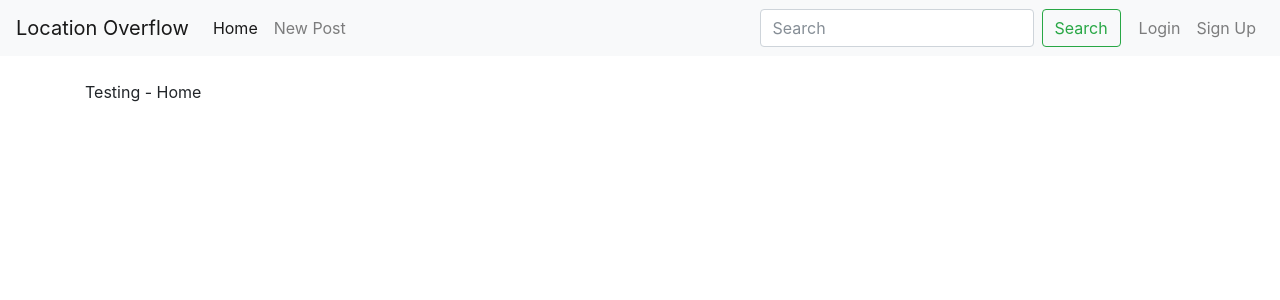
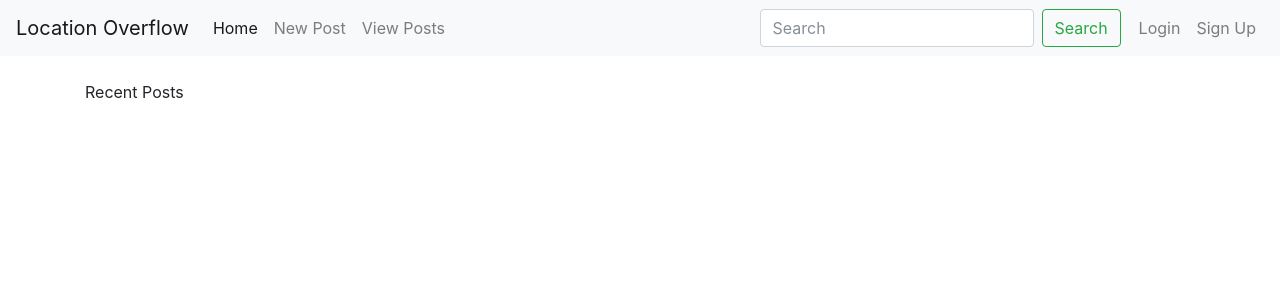
Before and after one commit to soggybag/WEB-3-Contract, a Node server app: page / in a window 1280 px wide. Shown: the top 300 px of the page. Run offline with Node 20, Linux system fonts and the light colour scheme; data that the repository does not hold is empty; some libraries are stand-ins or nearby versions.

Commit message:
Changed home. Basic navbar fix.

```diff
--- a/app.js
+++ b/app.js
@@ -45,13 +45,6 @@ let checkAuth = (req, res, next) => {
 app.use(checkAuth)
 const utils = require('./controllers/utils.js')
 
-app.get('/', (req, res) => {
-    let bodytype = utils.checklog("home", req.user)
-
-
-    res.render('home', {bodytype, user: req.user})
-})
-
 require('./controllers/auth.js')(app);
 require('./controllers/posts.js')(app);
 
--- a/controllers/posts.js
+++ b/controllers/posts.js
@@ -3,16 +3,16 @@ const User = require('../models/user')
 const utils = require('./utils')
 
 module.exports = (app) => {
-    app.get('/all', (req, res) => {
+    app.get('/', (req, res) => {
         let bodytype = utils.checklog("view-all", req.user)
         Post.find().populate('author').then((post) => {
-            res.render('all-posts', {post, bodytype, user: req.user})
+            res.render('home', {post, bodytype, user: req.user})
           }).catch((err) => {
             console.log(err.message)
           })
 
     })
-
+// Take this out when you're set; debugging
     app.get('/location', (req, res) => {
         let bodytype = utils.checklog("loc", req.user)
         Post.find({'location': req.query.q}).populate('author').then((post) => {
--- a/views/home.handlebars
+++ b/views/home.handlebars
@@ -1,8 +1,14 @@
-Testing - Home
-
-{{#each posts}}
-<li class="list-group-item">
-  <a href="/posts/{{this._id}}" class="lead">{{this.title}}</a>
-</li>
-
+<style>
+.in-a-box{
+    border: 1px solid grey;
+    padding: 20px;
+    border-radius: 10px;
+}
+</style>
+Recent Posts
+{{#each post}}
+    <div class="in-a-box">
+    <a href="/posts/{{this.id}}"><h2>{{this.title}}</h2></a>
+    <p><a href="location?q={{this.location}}">Location: {{this.location}}</a></p>
+</div>
 {{/each}}
--- a/views/layouts/main.handlebars
+++ b/views/layouts/main.handlebars
@@ -4,6 +4,7 @@
 <script src="https://code.jquery.com/jquery-3.2.1.min.js"></script>
 <link rel="stylesheet" href="https://maxcdn.bootstrapcdn.com/bootstrap/4.0.0-beta.2/css/bootstrap.min.css">
 <link rel="stylesheet" href="../../style.css"/>
+<title>Location Overflow</title>
 </head>
 <body class="{{bodytype}}">
 
@@ -14,6 +15,8 @@
     <ul class="navbar-nav mr-auto">
       <li class="nav-item active"><a class="nav-link" href="/">Home</a></li>
         <li><a class="nav-link" href="/posts/new">New Post</a></li>
+        <li><a class="nav-link" href="/view-all">View Posts</a></li>
+
 
     </ul>
     <span class="navbar-text logged-in" style="padding:0px 10px">Logged in:<br>{{user.username}}</span>
@@ -25,7 +28,7 @@
 
       <ul class="navbar-nav navbar-right">
           <li><a class="nav-link nav-link logged-out" href="/login">Login</a></li>
-          <li><a class="nav-link nav-link logged-out" href="/sign-up">Sign Up</a></li>
+          <li><a class="nav-link nav-link logged-out" href="/register">Sign Up</a></li>
           <li><a class="nav-item nav-link logged-in" href="/logout">Log-out</a></li>
       </ul>
 
```
Also changed, not shown: views/all-posts.handlebars (deleted, +0 -14 lines).
